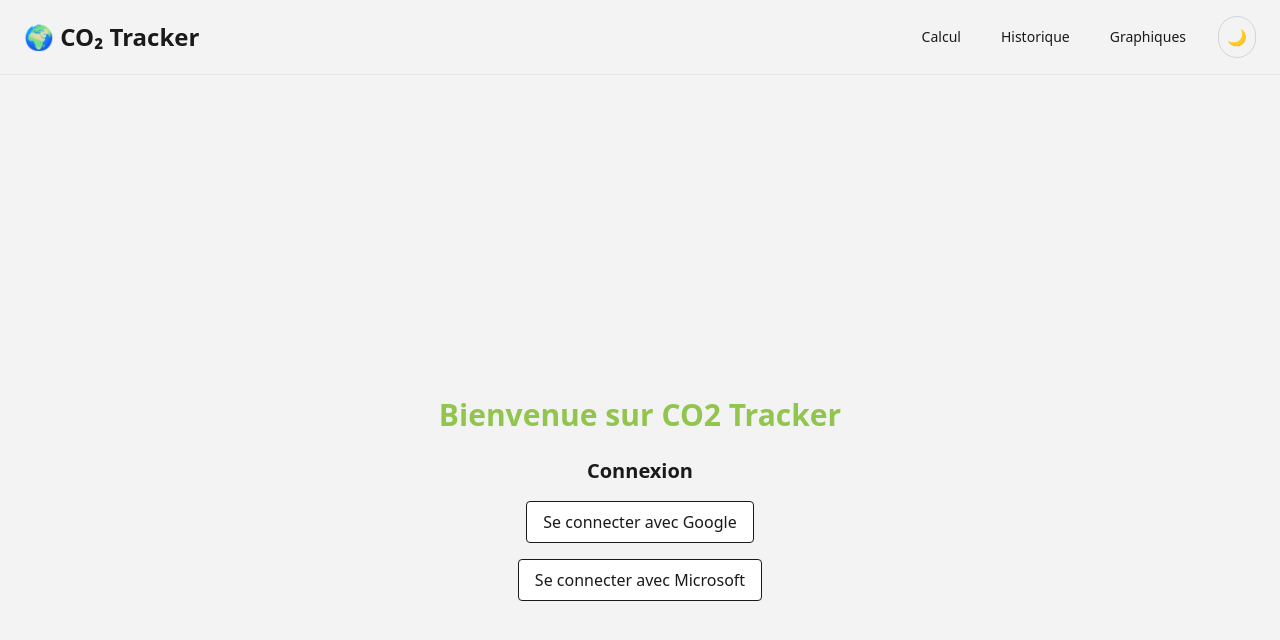
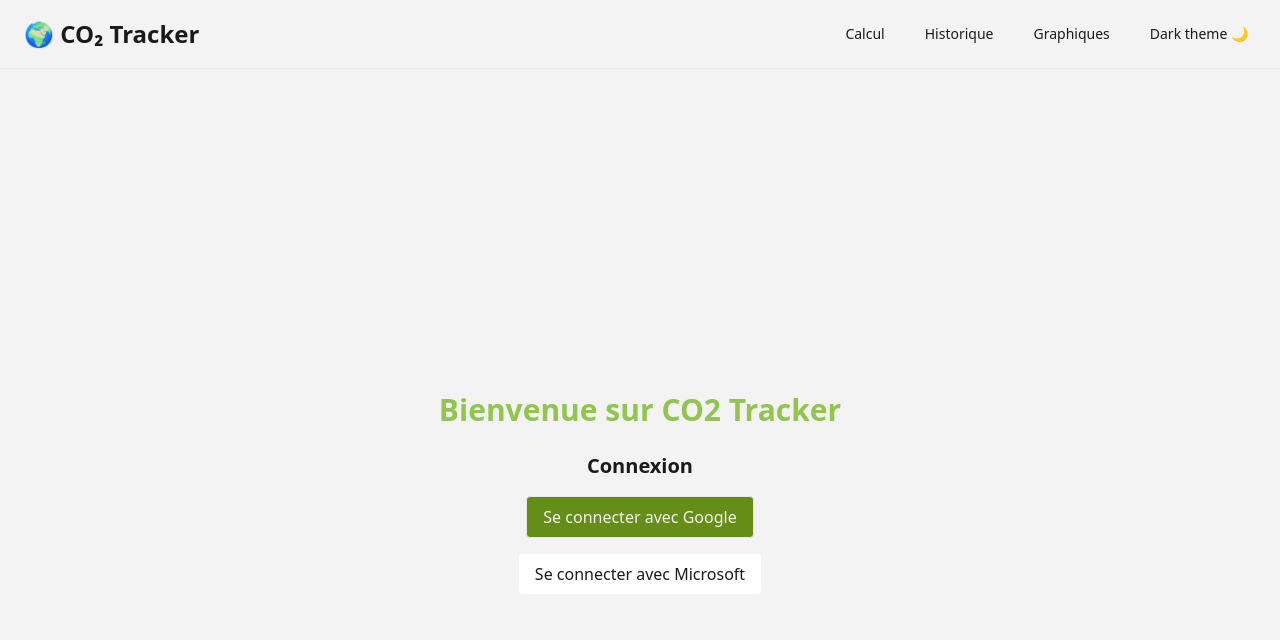
Before and after one commit to LouisHM/devWebProject-efrei2025, a Vue app: page / in a window 1280 px wide. Shown: the top 640 px of the page. Built offline with nearby package versions, Linux system fonts and the light colour scheme.

Commit message:
Refactor AuthForm and NavBar styles for improved consistency and update button colors

```diff
--- a/src/components/AuthForm.vue
+++ b/src/components/AuthForm.vue
@@ -3,13 +3,13 @@
       <h2 class="text-xl font-semibold">Connexion</h2>
       <button
         @click="signInWithProvider('google')"
-        class="px-4 py-2 bg-white text-noir border border-noir rounded hover:bg-primary hover:text-white transition"
+        class="px-4 py-2 text-light border rounded bg-secondary hover:bg-primary hover:text-white transition"
       >
         Se connecter avec Google
       </button>
       <button
         @click="signInWithProvider('azure')"
-        class="px-4 py-2 bg-white text-noir border border-noir rounded hover:bg-secondary hover:text-white transition"
+        class="px-4 py-2 bg-white text-noir rounded hover:bg-primary hover:text-white transition"
       >
         Se connecter avec Microsoft
       </button>
--- a/src/components/CO2Form.vue
+++ b/src/components/CO2Form.vue
@@ -42,7 +42,7 @@
       <!-- Bouton -->
       <div class="pt-4">
         <button
-          class="bg-primary hover:bg-secondary text-white font-semibold px-4 py-2 rounded shadow transition duration-300 ease-in-out transform hover:scale-105"
+          class="bg-secondary hover:bg-primary text-white font-semibold px-4 py-2 rounded shadow transition duration-300 ease-in-out transform hover:scale-105"
         >
           Calculer
         </button>
--- a/src/components/NavBar.vue
+++ b/src/components/NavBar.vue
@@ -4,19 +4,19 @@
     <nav class="flex space-x-2">
       <RouterLink
         to="/dashboard"
-        class="px-4 py-2 rounded-full text-sm font-medium transition"
+        class="px-4 py-2 rounded-full text-sm font-medium transition "
         :class="isActive('/dashboard')
-          ? 'bg-primary text-white'
-          : 'text-noir dark:text-light hover:bg-primary-light dark:hover:bg-secondary-light'"
+          ? 'bg-secondary hover:bg-primary text-white'
+          : 'text-noir dark:text-light hover:bg-primary dark:hover:bg-secondary-light'"
       >
         Calcul
       </RouterLink>
       <RouterLink
         to="/historique"
-        class="px-4 py-2 rounded-full text-sm font-medium transition"
+        class="px-4 py-2 rounded-full text-sm font-medium transition "
         :class="isActive('/historique')
-          ? 'bg-primary text-white'
-          : 'text-noir dark:text-light hover:bg-primary-light dark:hover:bg-secondary-light'"
+          ? 'bg-secondary hover:bg-primary text-white'
+          : 'text-noir dark:text-light hover:bg-primary dark:hover:bg-secondary-light'"
       >
         Historique
       </RouterLink>
@@ -24,34 +24,36 @@
         to="/stats"
         class="px-4 py-2 rounded-full text-sm font-medium transition"
         :class="isActive('/stats')
-          ? 'bg-primary text-white'
-          : 'text-noir dark:text-light hover:bg-primary-light dark:hover:bg-secondary-light'"
+          ? 'bg-secondary hover:bg-primary text-white'
+          : 'text-noir dark:text-light hover:bg-primary dark:hover:bg-secondary-light'"
       >
         Graphiques
       </RouterLink>
     </nav>
 
     <!-- User email -->
-    <span v-if="user" class="text-sm opacity-80">{{ user.email }}</span>
 
-    <!-- Theme toggle -->
-    <button
-      @click="toggleDark"
-      class="p-2 rounded-full border border-gray-300 dark:border-gray-600 hover:bg-gray-100 dark:hover:bg-gray-800 transition"
-      aria-label="Toggle theme"
-    >
-      <span v-if="isDark">☀️</span>
-      <span v-else>🌙</span>
-    </button>
 
     <!-- Logout -->
     <button
       v-if="user"
       @click="logout"
-      class="px-3 py-1 rounded-md bg-secondary text-white text-sm font-medium hover:bg-secondary-dark transition"
+      class="px-3 py-1 flex flex-row gap-1 rounded-md bg-secondary hover:bg-primary text-white text-sm font-medium hover:bg-secondary-dark transition"
     >
-      Déconnexion
+        <span v-if="user" class="">{{ user.email }} |</span>
+        <span class="">Déconnexion</span>
+
     </button>
+            <!-- Theme toggle -->
+    <button
+      @click="toggleDark"
+      class="flex flex-col p-2 rounded-full text-sm"
+      aria-label="Toggle theme"
+    >
+      <span v-if="isDark">Light theme ☀️</span>
+      <span v-else>Dark theme 🌙</span>
+    </button>
+
   </div>
 </template>
 
```
